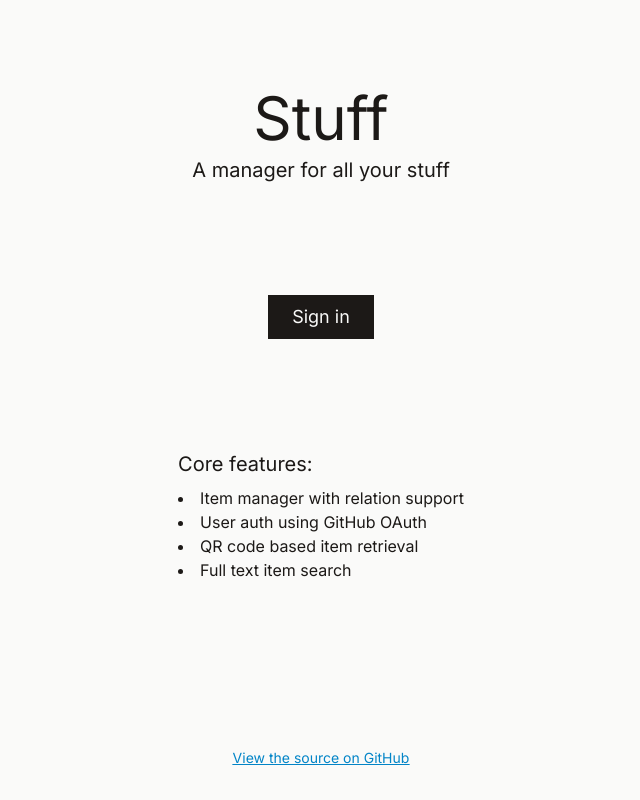
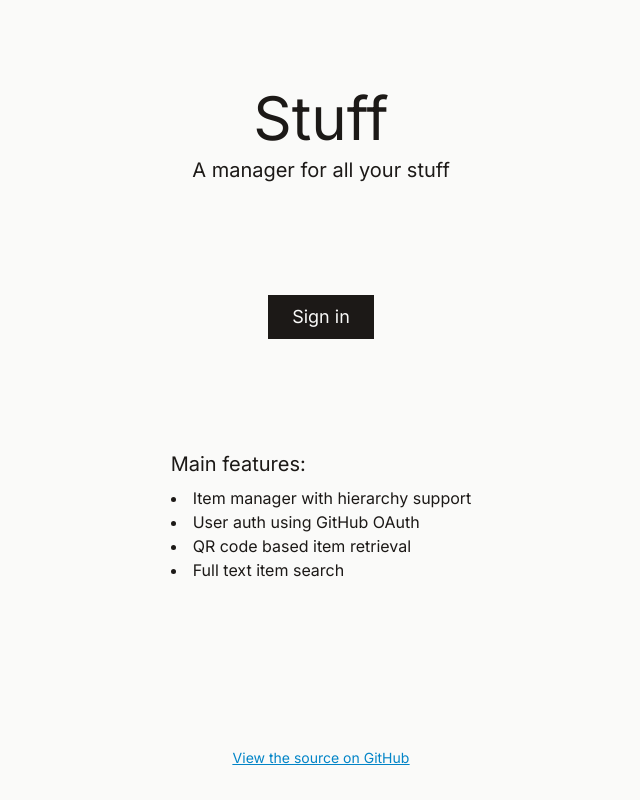
Before and after one commit to stopnoanime/stuff-manager, a Next.js app: page / in a window 1280 px wide. Shown: the whole page, without its empty margins (319-959 px from the left). Built offline with nearby package versions, Linux system fonts and the light colour scheme; no server answers.

Commit message:
Update readme

```diff
--- a/app/page.tsx
+++ b/app/page.tsx
@@ -12,9 +12,9 @@ export default function Page() {
       <GoToDashboardButton></GoToDashboardButton>
 
       <div>
-        <h2 className="mb-2 text-xl">Core features:</h2>
+        <h2 className="mb-2 text-xl">Main features:</h2>
         <ul className="list-inside list-disc">
-          <li>Item manager with relation support</li>
+          <li>Item manager with hierarchy support</li>
           <li>User auth using GitHub OAuth</li>
           <li>QR code based item retrieval</li>
           <li>Full text item search</li>
```
Also changed, not shown: 1 other file (tests, documents, lock files or other folders).
